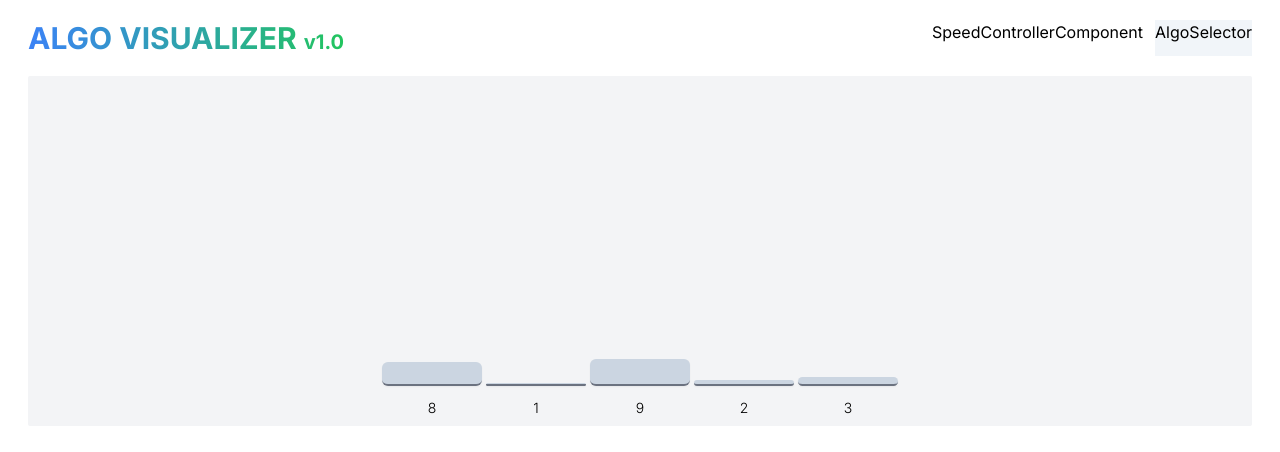
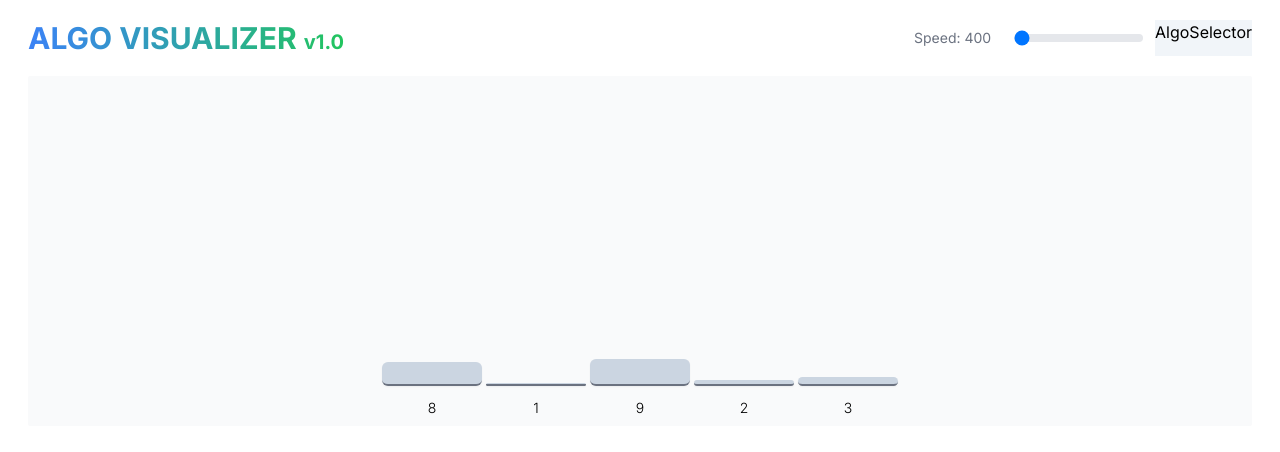
Before and after one commit to ranaHP/AlgoVisualizer, a Next.js app: page / in a window 1280 px wide. Shown: the top 452 px of the page. Built offline with nearby package versions, Linux system fonts and the light colour scheme.

Commit message:
FEA | F001 | simulating speed change component done

```diff
--- a/src/app/components/alogInput.component.tsx
+++ b/src/app/components/alogInput.component.tsx
@@ -3,7 +3,7 @@ import { useAlgoVisualizerContext } from "../context/visualizer";
 const AlogInputComponent = (props:any) => {
     const {resetArrayAndAnimation} = useAlgoVisualizerContext();
     return(
-        <div  className="bg-gray-200 min-h-[150px] mb-4 text-center flex  flex-col justify-center">
+        <div  className=" min-h-[150px] mb-4 text-center flex  flex-col justify-center">
             AlogInputComponent
             <button onClick={() => resetArrayAndAnimation()}>
                 run
--- a/src/app/components/graph.component.tsx
+++ b/src/app/components/graph.component.tsx
@@ -3,15 +3,14 @@ import { useAlgoVisualizerContext } from "../context/visualizer";
 const GraphComponent = (props: any) => {
     const { arrayToSort } = useAlgoVisualizerContext();
     return (
-        <div className="bg-gray-100 min-h-[350px] mb-4 p-2 rounded-sm text-center flex  flex justify-center items-end">
+        <div className="bg-gray-50 min-h-[350px] mb-4 p-2 rounded-sm text-center flex justify-center items-end">
             {
                 arrayToSort.map((item, index) => {
                     return <div key={index}>
                         <div
                             className="w-[10px] border-b-2 border-gray-500 rounded-md
                     bg-slate-300 text-center mx-0.5 shadow-sm
-                    bg-gradient-to-r
-                    "
+                    bg-gradient-to-r "
                             style={{ height: `${item * 3}px`,width: `${500 / arrayToSort.length }px` }}
                         ></div>
                         <div className="origin-left-top transform -hue-rotate-15 font-light pt-3 text-sm">
--- a/src/app/components/speedController.component.tsx
+++ b/src/app/components/speedController.component.tsx
@@ -1,7 +1,14 @@
-const SpeedControllerComponent = (props:any) => {
-    return(
-        <div className=" w-fit mr-3">
-           SpeedControllerComponent
+import { useAlgoVisualizerContext } from "../context/visualizer";
+import { MAX_ANIMATION_SPEED, MIN_ANIMATION_SPEED } from "../lib/unitil";
+
+const SpeedControllerComponent = (props: any) => {
+    const { setAnimationSpeed, animationSpeed } = useAlgoVisualizerContext();
+    return (
+        <div className=" w-fit mr-3 flex justify-center items-center ">
+            <p className="text-sm text-gray-500 dark:text-gray-400 w-fit min-w-[100px]">Speed: {animationSpeed}</p>
+            <input type="range" min={MIN_ANIMATION_SPEED} max={MAX_ANIMATION_SPEED}
+                onChange={(e) => setAnimationSpeed(parseInt(e.target.value))}
+                className="w-full h-2 bg-gray-200 rounded-lg appearance-none cursor-pointer dark:bg-gray-700" />
         </div>
     )
 }
--- a/src/app/context/visualizer.tsx
+++ b/src/app/context/visualizer.tsx
@@ -30,7 +30,7 @@ const AlgoVisualizerContext = createContext<AlgoVisualizerContextType | null>(nu
 */
 
 const generateRandomArray = (size: number, min: number, max: number): number[] => {
-    return Array.from({length: 10}, () => Math.floor(Math.random() * (max - min + 1)) + min);
+    return Array.from({length: 20}, () => Math.floor(Math.random() * (max - min + 1)) + min);
 }
 
 export const AlgoVisualizerProvider = ({children}: {children: React.ReactNode}) => {
--- a/src/app/lib/type.ts
+++ b/src/app/lib/type.ts
@@ -4,3 +4,4 @@ export type AlgoType =
 | 'selection'
 | 'merge'
 | 'quick'
+| 'heapSort'
```
Also changed, not shown: package.json (+6 -5 lines).
